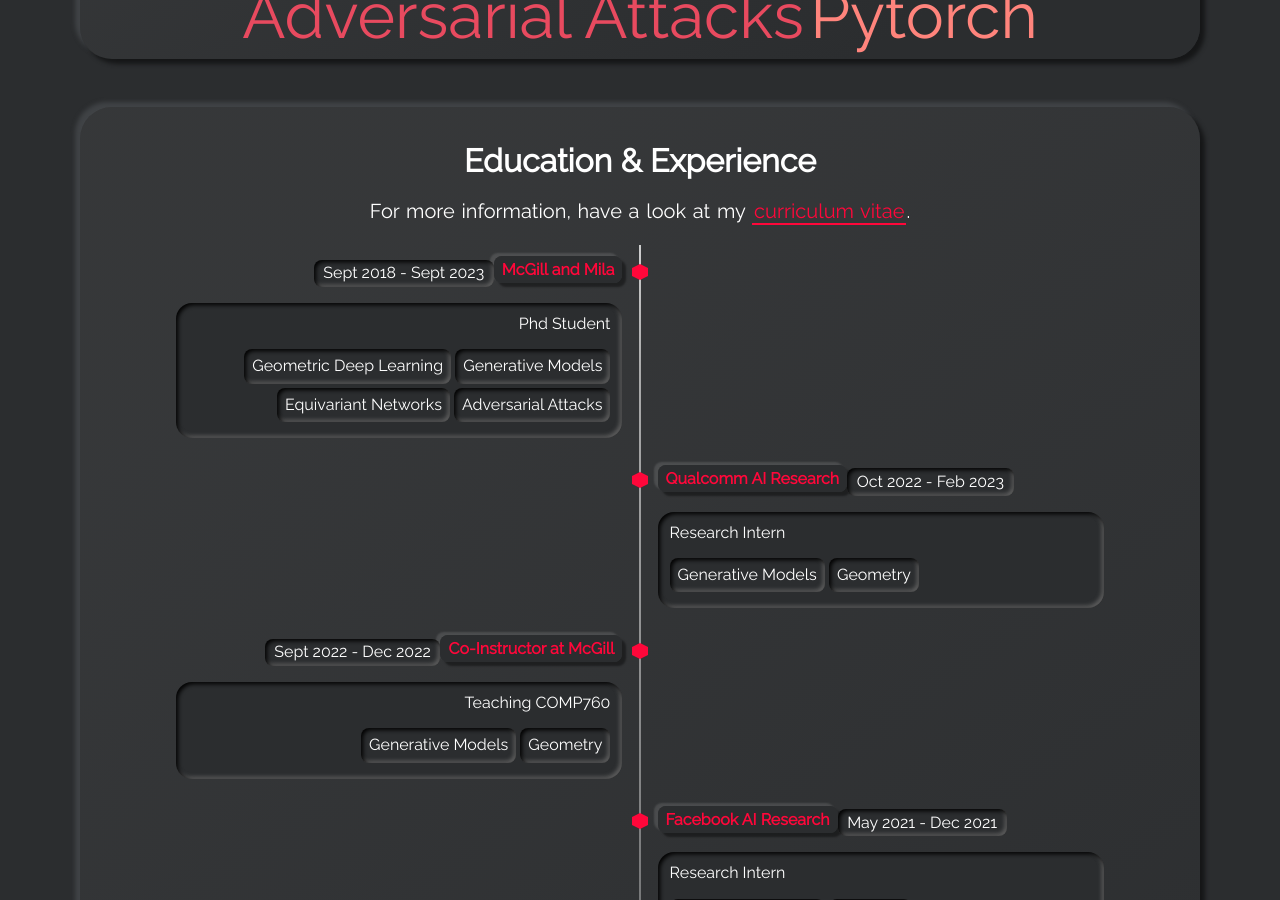
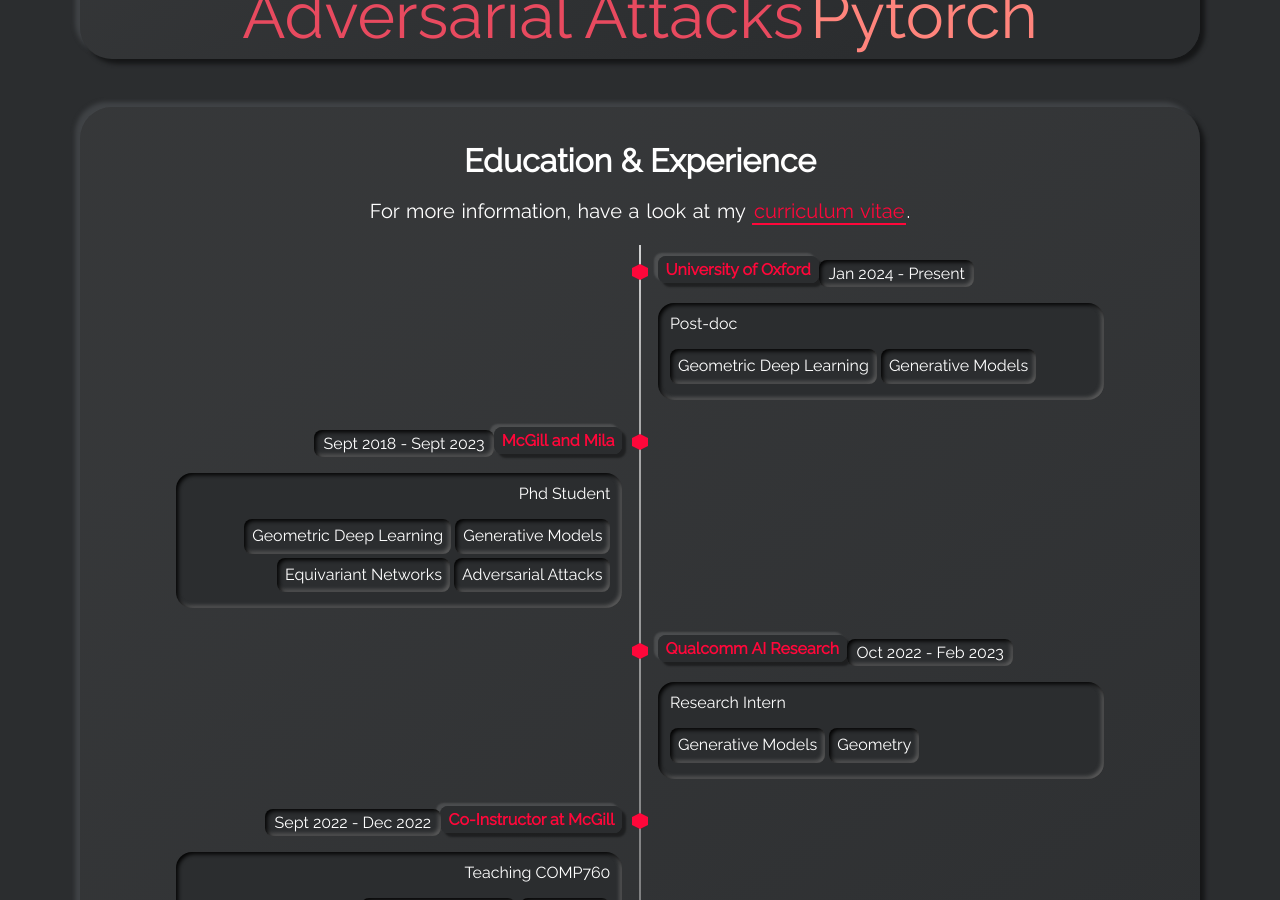
Before and after one commit to joeybose/joeybose.github.io, a Jekyll site: the page built from index.html, in a window 1280 px wide and 900 px high, scrolled down 2391 px. Built offline with Jekyll 4.4.1, drawn with Linux system fonts in a browser that asks for light colours.

Commit message:
Updated timeline

```diff
--- a/_data/timeline.yml
+++ b/_data/timeline.yml
@@ -16,6 +16,15 @@
 #     - tag: Ruby
 #     - tag: Rails
 #   timeline-side: right
+
+- title: University of Oxford
+  title-url: https://scholar.google.com/citations?user=ybPyI7IAAAAJ&hl=en
+  date: Jan 2024 - Present
+  subtitle: Post-doc
+  tags:
+    - tag: Geometric Deep Learning
+    - tag: Generative Models
+  timeline-side: right
 
 - title: McGill and Mila
   title-url: https://scholar.google.com/citations?user=ybPyI7IAAAAJ&hl=en
```
